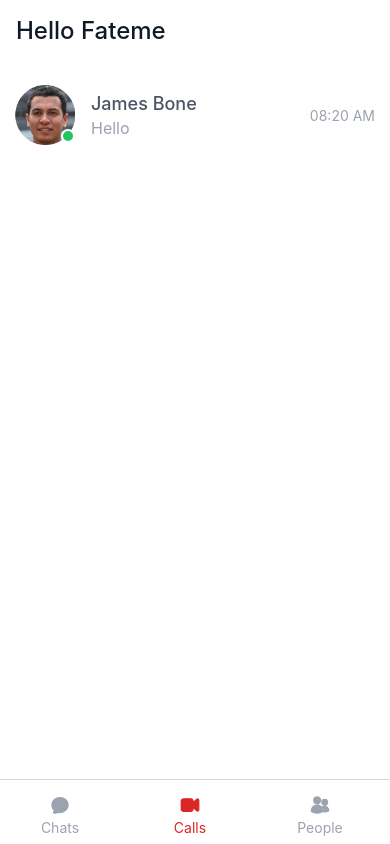
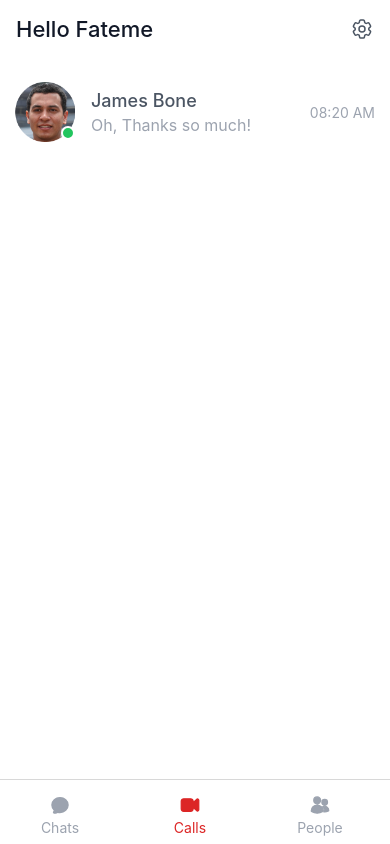
Before and after one commit to umardev500/messaging-ui, a React Native app: screen /CallTab in a window 390 px wide. Built offline with nearby package versions, Linux system fonts and the light colour scheme.

Commit message:
add setting heading icon

```diff
--- a/app/components/organisms/chatUserList/ChatUserList.tsx
+++ b/app/components/organisms/chatUserList/ChatUserList.tsx
@@ -28,7 +28,7 @@ const data: Chat[] = [
       id: 1,
       sender: 1667987323,
       recipient: 1778782723,
-      text: 'Hello',
+      text: 'Oh, Thanks so much!',
       read: false,
     },
   },
--- a/app/components/organisms/header/MainHeader.tsx
+++ b/app/components/organisms/header/MainHeader.tsx
@@ -1,3 +1,4 @@
+import { SettingOutline } from '@app/components/atoms';
 import { colors } from '@app/constants';
 import React from 'react';
 import { StyleSheet, Text, View } from 'react-native';
@@ -5,8 +6,9 @@ import { StyleSheet, Text, View } from 'react-native';
 export const MainHeader: React.FC = () => {
   return (
     <View style={styles.container}>
-      <View>
+      <View style={styles.top}>
         <Text style={styles.title}>Hello Fateme</Text>
+        <SettingOutline />
       </View>
     </View>
   );
@@ -18,8 +20,13 @@ const styles = StyleSheet.create({
     paddingVertical: 16,
   },
   title: {
-    fontSize: 24,
+    fontSize: 22,
     fontWeight: '500',
     color: colors.gray[900],
   },
+  top: {
+    flexDirection: 'row',
+    alignItems: 'center',
+    justifyContent: 'space-between',
+  },
 });
```
